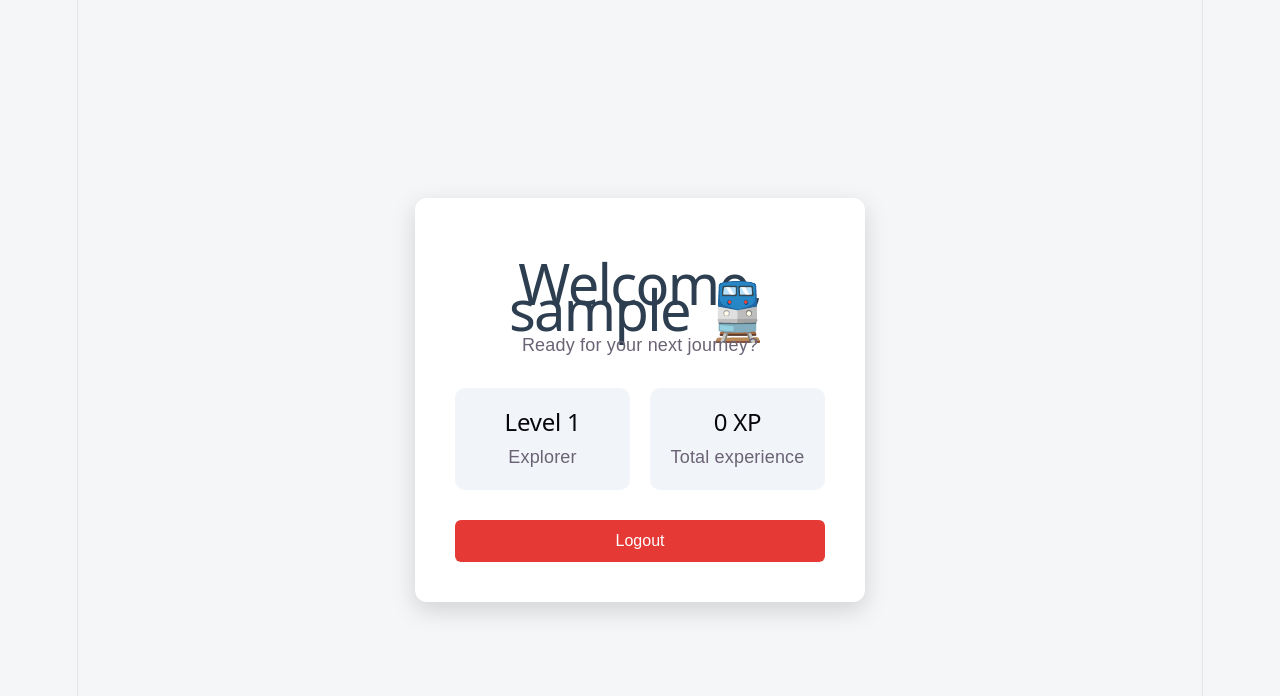
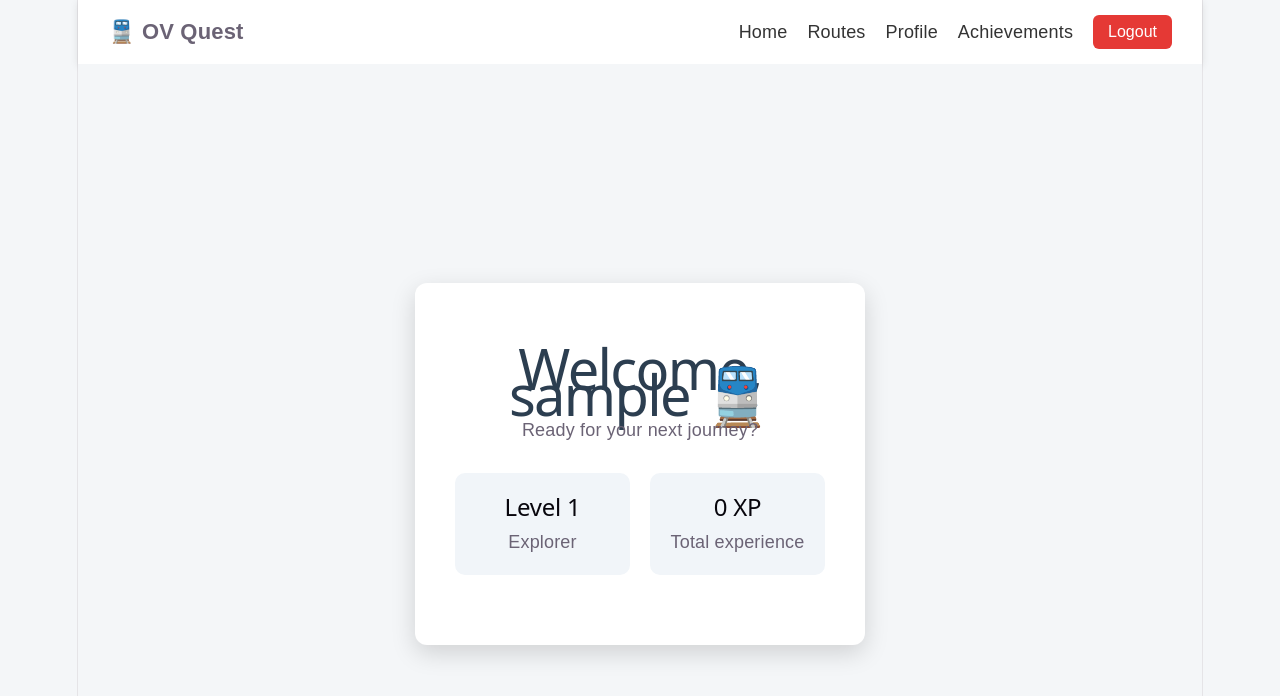
Before and after one commit to krijn-horst/ov_game, a React (Vite) app in the folder frontend/: page /home in a window 1280 px wide. Shown: the top 696 px of the page. Built offline with nearby package versions, Linux system fonts and the light colour scheme; sample sign-in values are in the browser's storage.

Commit message:
added navbar to homepage through layout

```diff
--- a/frontend/src/App.tsx
+++ b/frontend/src/App.tsx
@@ -1,20 +1,16 @@
 import { Routes, Route } from "react-router-dom";
-
 import Login from "./pages/Login";
 import Register from "./pages/Register";
 import HomePage from "./pages/Homepage";
+import Layout from "./components/Layout";
 import ProtectedRoute from "./components/ProtectedRoute";
+
 
 function App() {
 
     return (
 
         <Routes>
-
-            <Route
-                path="/"
-                element={<Login />}
-            />
 
             <Route
                 path="/login"
@@ -27,18 +23,21 @@ function App() {
             />
 
             <Route
-                path="/home"
                 element={
                     <ProtectedRoute>
-                        <HomePage />
+                        <Layout />
                     </ProtectedRoute>
                 }
-            />
+            >
+                <Route
+                    path="/home"
+                    element={<HomePage />}
+                />
+
+            </Route>
 
         </Routes>
 
     );
 }
-
-
 export default App;
--- /dev/null
+++ b/frontend/src/components/Layout.css
@@ -0,0 +1,72 @@
+.navbar {
+
+    display: flex;
+
+    justify-content: space-between;
+
+    align-items: center;
+
+    padding: 15px 30px;
+
+    background: white;
+
+    box-shadow: 0 2px 8px rgba(0,0,0,0.1);
+
+}
+
+
+
+.logo {
+
+    font-size: 22px;
+
+    font-weight: bold;
+
+}
+
+
+
+.nav-links {
+
+    display: flex;
+
+    gap: 20px;
+
+    align-items: center;
+
+}
+
+
+
+.nav-links a {
+
+    text-decoration: none;
+
+    color: #333;
+
+}
+
+
+
+.nav-links button {
+
+    border: none;
+
+    background: #e53935;
+
+    color:white;
+
+    padding:8px 15px;
+
+    border-radius:6px;
+
+    cursor:pointer;
+
+}
+
+
+main {
+
+    min-height: calc(100vh - 70px);
+
+}
--- /dev/null
+++ b/frontend/src/components/Layout.tsx
@@ -0,0 +1,75 @@
+import { Link, Outlet } from "react-router-dom";
+import { useAuth } from "../context/AuthContext";
+import "./Layout.css";
+
+const Layout = () => {
+    const {
+        user,
+        isGuest,
+        logout
+    } = useAuth();
+
+    return (
+
+        <div className="app-container">
+
+            <nav className="navbar">
+
+                <div className="logo">
+                    🚆 OV Quest
+                </div>
+
+                <div className="nav-links">
+
+                    <Link to="/home">
+                        Home
+                    </Link>
+
+                    <Link to="/routes">
+                        Routes
+                    </Link>
+
+                    {
+                        !isGuest && user && (
+                            <>
+                                <Link to="/profile">
+                                    Profile
+                                </Link>
+
+                                <Link to="/achievements">
+                                    Achievements
+                                </Link>
+                            </>
+                        )
+                    }
+
+                    {
+                        user && (
+                            <button
+                                onClick={logout}
+                            >
+                                Logout
+                            </button>
+                        )
+                    }
+
+                    {
+                        isGuest && (
+                            <Link to="/login">
+                                Login
+                            </Link>
+                        )
+                    }
+
+                </div>
+            </nav>
+
+            <main>
+                <Outlet />
+            </main>
+
+        </div>
+
+    );
+};
+export default Layout;
--- a/frontend/src/pages/Homepage.tsx
+++ b/frontend/src/pages/Homepage.tsx
@@ -61,24 +61,6 @@ const HomePage = () => {
                     </div>
                 </div>
 
-                {
-                    !isGuest && (
-                        <button onClick={handleLogout}>
-                            Logout
-                        </button>
-                    )
-                }
-
-                {
-                    isGuest && !user && (
-                        <button onClick={() => {
-                            navigate("/login");
-                        }}>
-                            Back to Login
-                        </button>
-                    )
-                }
-
             </div>
         </div>
 
```
